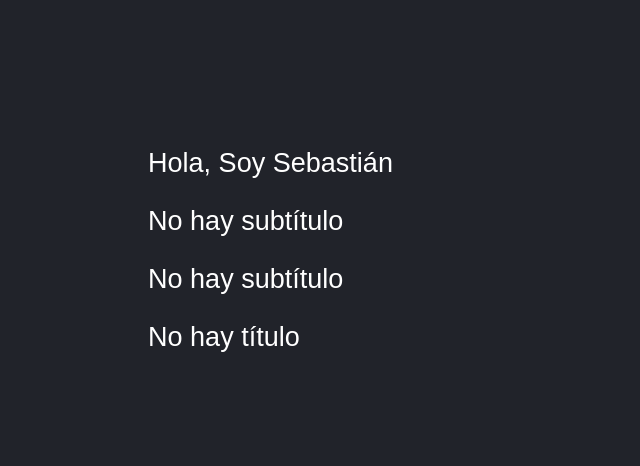
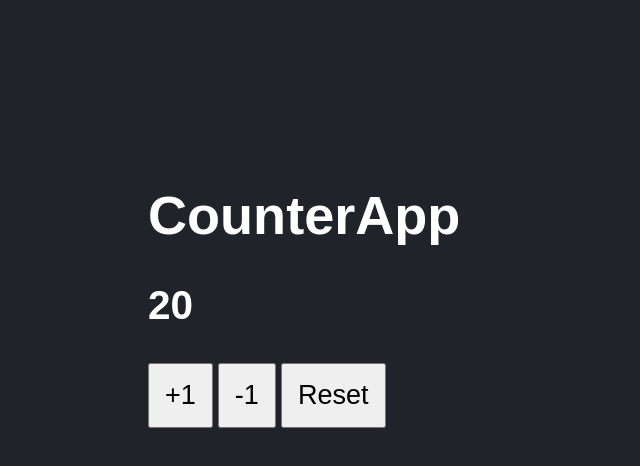
Before and after one commit to sebaswing/React0, a React (Vite) app in the folder 03-counter-app-vite/: page / in a window 1280 px wide. Shown: the top 466 px of the page, without its empty margins (0-640 px from the left). Built offline with nearby package versions, Linux system fonts and the light colour scheme.

Commit message:
adding simplified tests

```diff
--- a/03-counter-app-vite/src/FirstApp.jsx
+++ b/03-counter-app-vite/src/FirstApp.jsx
@@ -17,7 +17,7 @@
         //<>   es lo mismo que un Fragment
         <>
             {/* <h1>{ GetName(2,3) }</h1> */}
-            <div data-testid="test-title">{title}</div>
+            <h1 data-testid="test-title">{title}</h1>
             <p>{subtitle}</p>
             <p>{subtitle}</p>
             <p>{name}</p>
--- a/03-counter-app-vite/src/main.jsx
+++ b/03-counter-app-vite/src/main.jsx
@@ -10,7 +10,7 @@
 ReactDOM.createRoot(document.getElementById("root")).render(
     <React.StrictMode>
         {/* <HelloWorldApp /> */}
-        <FirstApp title='Hola, Soy Sebastián' />
-        {/* <CounterApp value= { 20 } /> */}
+        {/* <FirstApp title='Hola, Soy Sebastián' /> */}
+        <CounterApp value= { 20 } />
     </React.StrictMode>
 )
```
Also changed, not shown: 2 other files (tests, documents, lock files or other folders).
